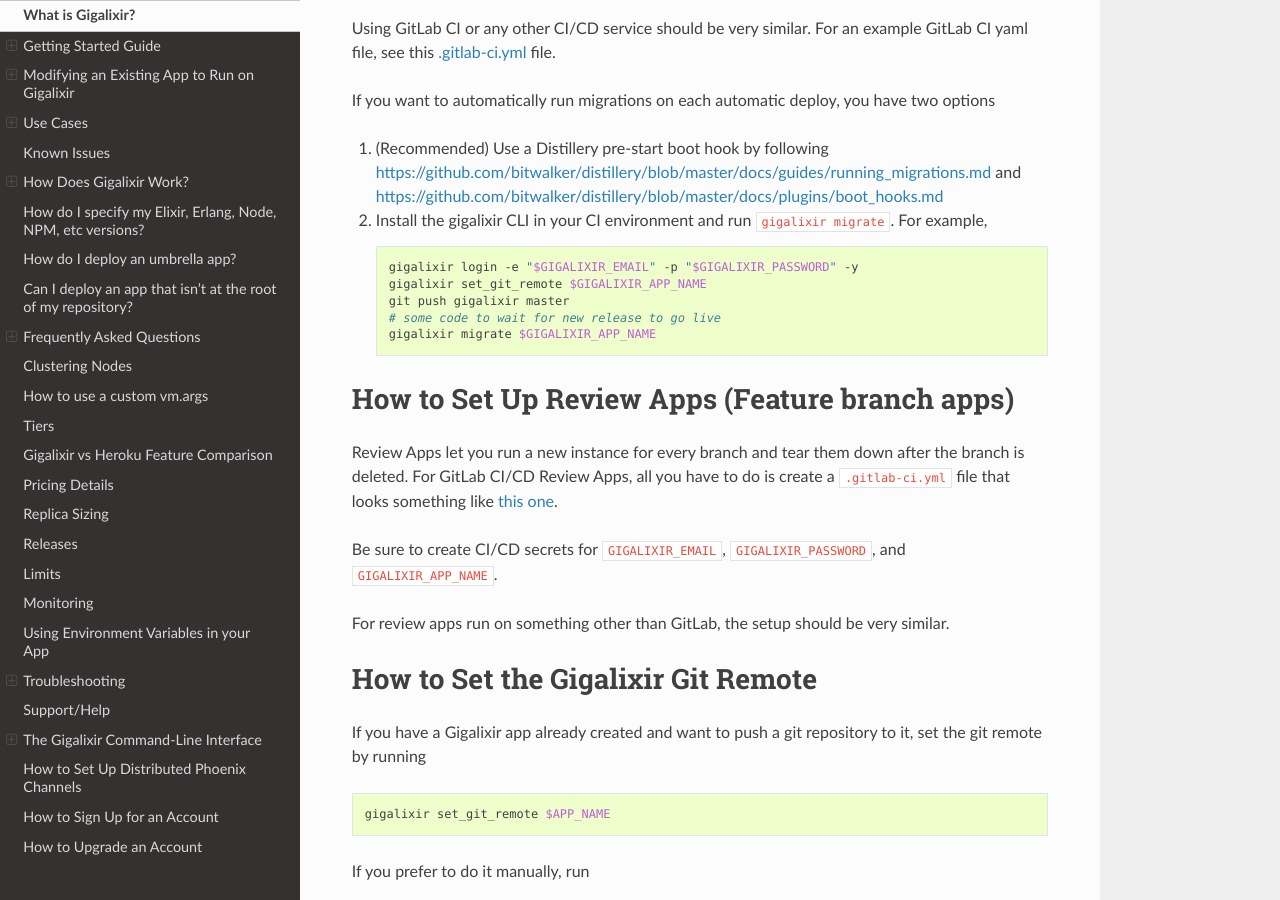
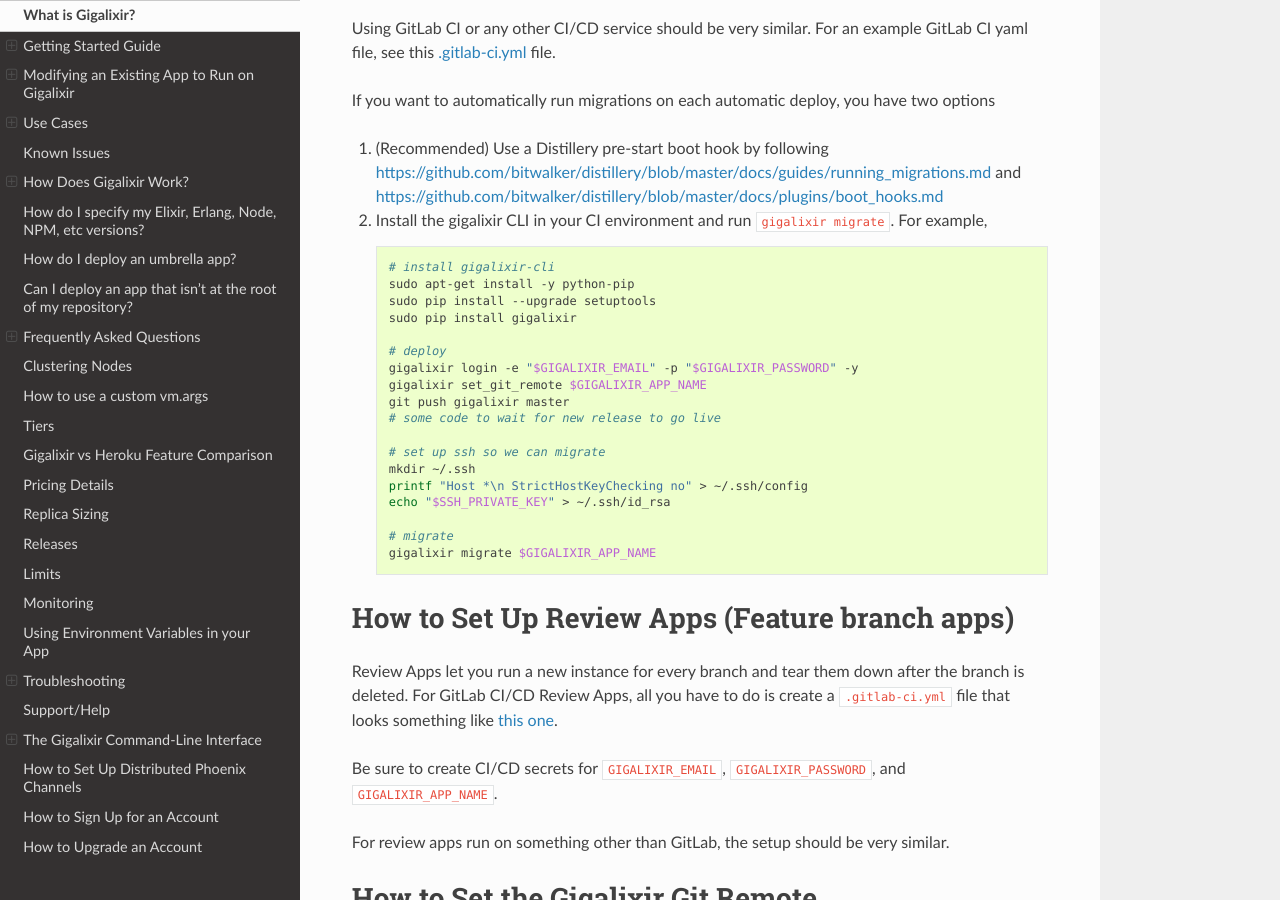
Before and after one commit to gigalixir/gigalixir-cli, a Sphinx documentation site: the page built from docs/source/main.rst, in a window 1280 px wide and 900 px high, scrolled down 29829 px. Built offline with Sphinx 7.4.7 and the Read the Docs theme 2.0.0, drawn with Linux system fonts in a browser that asks for light colours.

Commit message:
fill out migration on ci script a little.

```diff
--- a/docs/source/main.rst
+++ b/docs/source/main.rst
@@ -1195,10 +1195,23 @@ If you want to automatically run migrations on each automatic deploy, you have t
 
    .. code-block:: bash
 
+       # install gigalixir-cli
+       sudo apt-get install -y python-pip
+       sudo pip install --upgrade setuptools
+       sudo pip install gigalixir
+
+       # deploy
        gigalixir login -e "$GIGALIXIR_EMAIL" -p "$GIGALIXIR_PASSWORD" -y
        gigalixir set_git_remote $GIGALIXIR_APP_NAME
        git push gigalixir master
        # some code to wait for new release to go live
+
+       # set up ssh so we can migrate
+       mkdir ~/.ssh
+       printf "Host *\n StrictHostKeyChecking no" > ~/.ssh/config
+       echo "$SSH_PRIVATE_KEY" > ~/.ssh/id_rsa
+
+       # migrate
        gigalixir migrate $GIGALIXIR_APP_NAME
 
 
```
